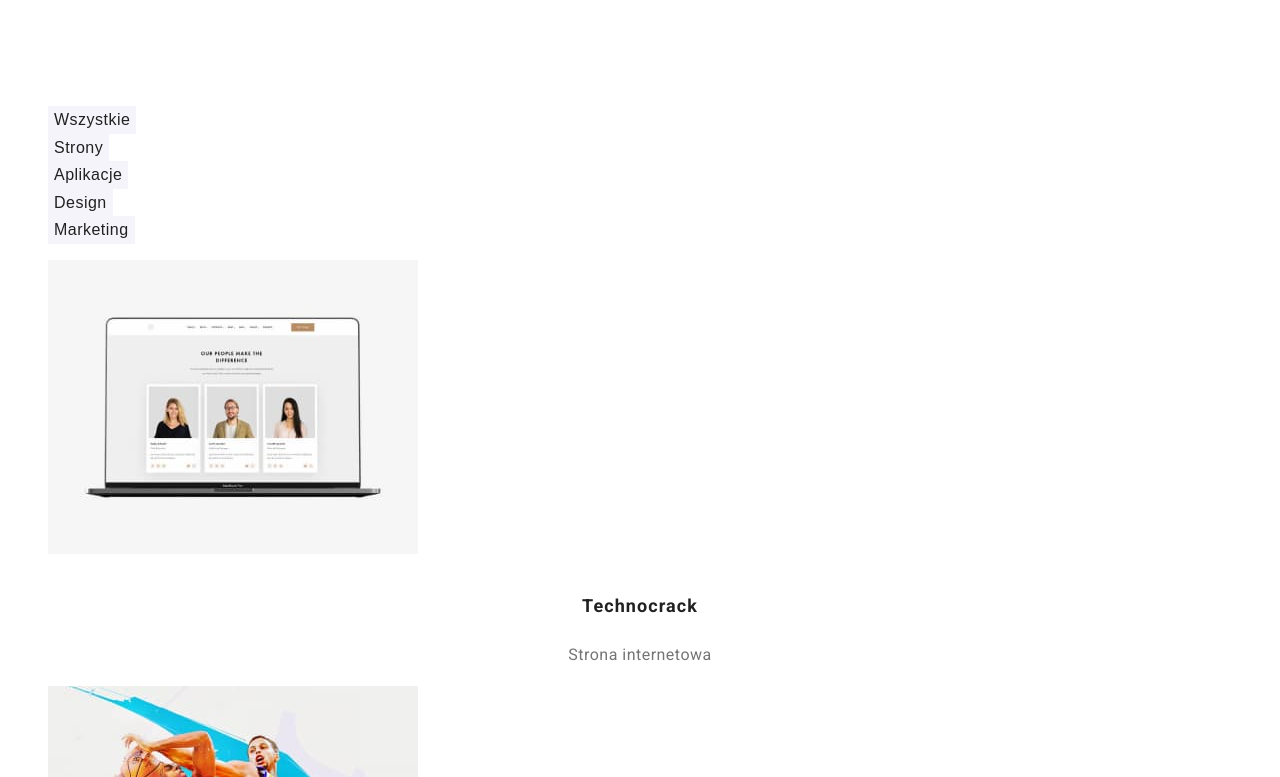
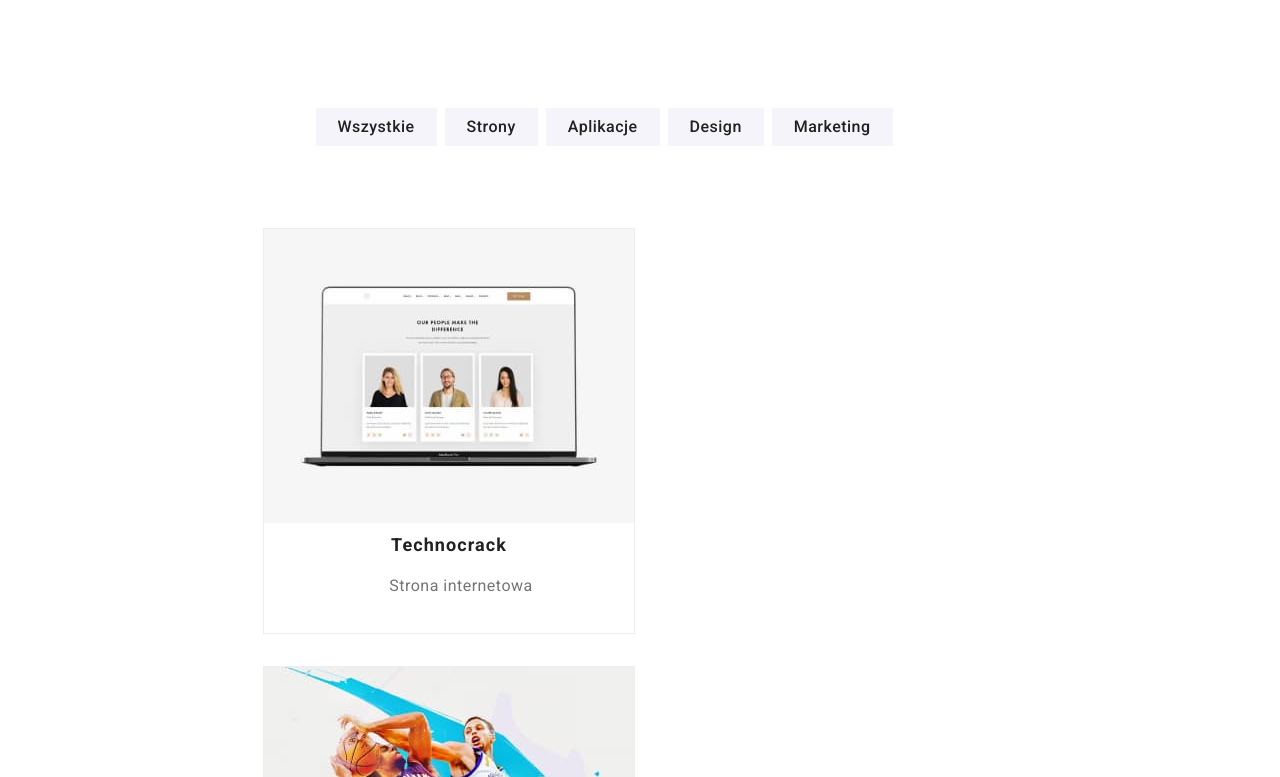
Before and after one commit to maarrrtta/goit-markup-hw-03, a plain HTML site: page portfolio.html in a window 1280 px wide. Shown: the part 92-869 px from the top of the page. Drawn offline with Linux system fonts and the light colour scheme.

Commit message:
Add files via upload

```diff
--- a/css/styles.css
+++ b/css/styles.css
@@ -110,7 +110,11 @@ box-sizing: border-box;
         letter-spacing: 0.06em;
         text-transform: uppercase;
     color: var(--brand-color);
+}
 
+.first-section-button-box {
+display: flex;
+justify-content: center;
 }
 
 .first-section-button {
@@ -129,6 +133,7 @@ box-sizing: border-box;
             box-sizing: content-box;
             display: flex;
             justify-content: center;
+            padding: 10px 41px 10px 42px;
         }
 
 .second-section {
@@ -146,7 +151,7 @@ box-sizing: border-box;
     box-sizing: border-box;
     max-width: 270px;
     display: inline-block;
-    padding: 0 30px;
+    margin-left: 30px;
 }
 
 .second-section-hd-item {
@@ -159,6 +164,7 @@ box-sizing: border-box;
         line-height: 1.7;
         letter-spacing: 0.03em;
         color: var(--brand-color-description);
+        text-transform: none;
         box-sizing: border-box;
 }
 
@@ -217,7 +223,10 @@ figcaption {
         text-align: center;
         letter-spacing: 0.03em;
         color: var(--brand-color-headline);
-        margin-top: 30px;
+}
+
+.fourth-section-name {
+    margin-top: 30px;
 }
 
 .fourth-section-position {
@@ -287,7 +296,17 @@ color: var(--brand-color);
     color: var(--brand-color-logo);
 }
 
+.portfolio-buttons {
+    box-sizing: border-box;
+    display: flex;
+    justify-content: center;
+    align-items: center;
+    gap: 8px;
+        padding: 0 518px 50px 510px;
+}
 .buttons {
+    font-family: 'Roboto';
+        font-style: normal;
     font-weight: 500;
     font-size: var(--font-size-16);
     line-height: 1.6;
@@ -297,6 +316,8 @@ color: var(--brand-color);
     cursor: pointer;
     background-color: #F5F4FA;
     border-style: none;
+    display: flex;
+    padding: 6px 22px;
 }
 
 .buttons:hover,
@@ -307,12 +328,30 @@ color: var(--brand-color);
     border-radius: 4px;
 }
 
+.portfolio-all-photos {
+padding: 0 215px;
+}
+
+.portfolio-photo{
+    box-sizing: content-box;
+    display: inline-block;
+    background: var(--brand-color);
+        border: 1px solid #EEEEEE;
+        width: 370px;
+            height: 404px;
+}
+
 .portfolio-photo-figcaption {
     font-weight: 700;
     font-size: 18px;
     line-height: 2;
     letter-spacing: 0.06em;
     color: var(--brand-color-headline);
+    display: flex;
+    flex-direction: column;
+    align-items: center;
+    white-space: nowrap;
+    gap: 4px;
 }
 
 .portfolio-photo-caption {
@@ -321,6 +360,10 @@ color: var(--brand-color);
     line-height: 1.9;
     letter-spacing: 0.03em;
     color: var(--brand-color-description);
+display: flex;
+    justify-content: center;
+    margin: 4px 0 20px 24px;
+    white-space: nowrap;
 }
 
 .container {
@@ -330,3 +373,7 @@ color: var(--brand-color);
 .section {
     padding-top: 94px;
 }
+
+.nav-border {
+    border: 1px solid #ECECEC;
+}
```
